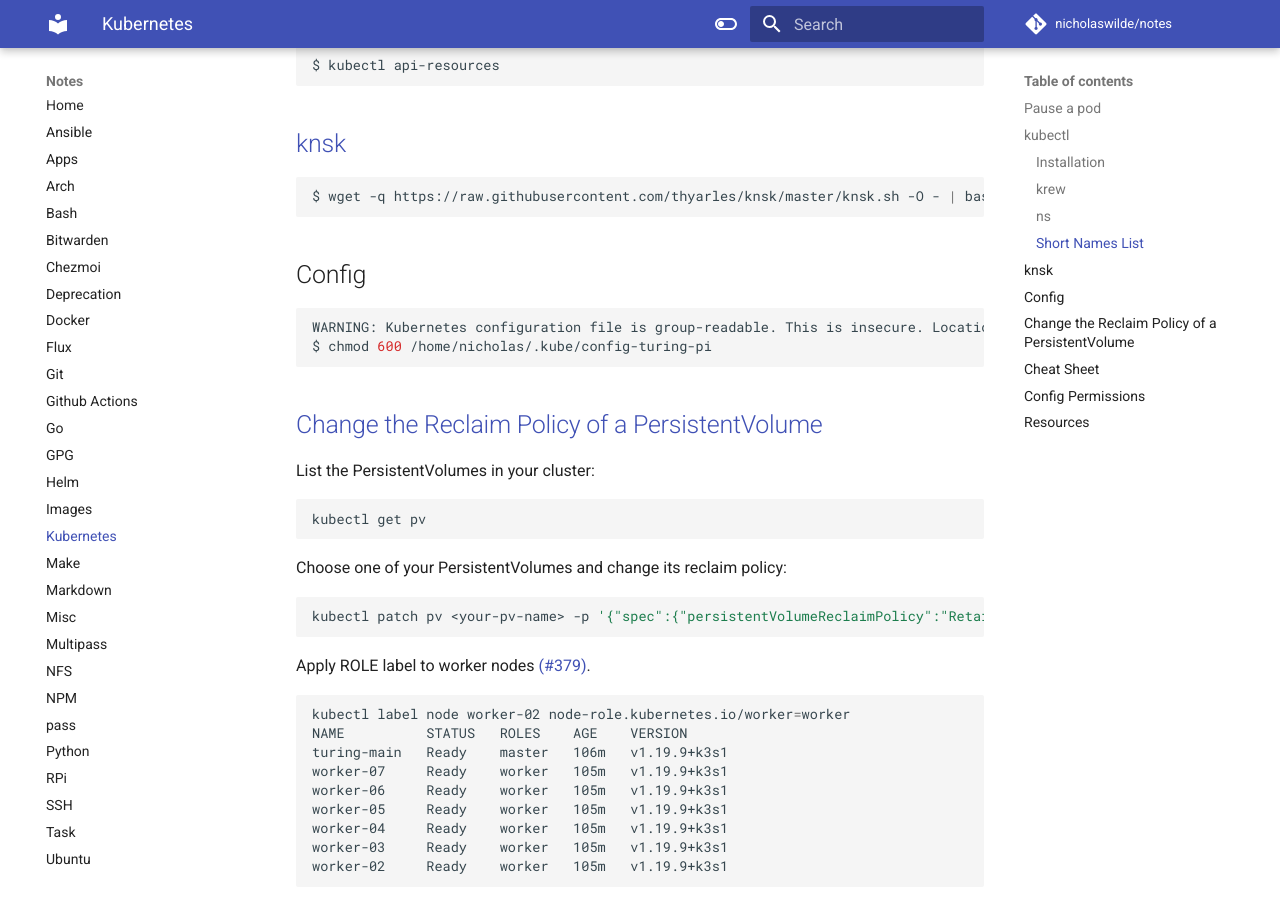
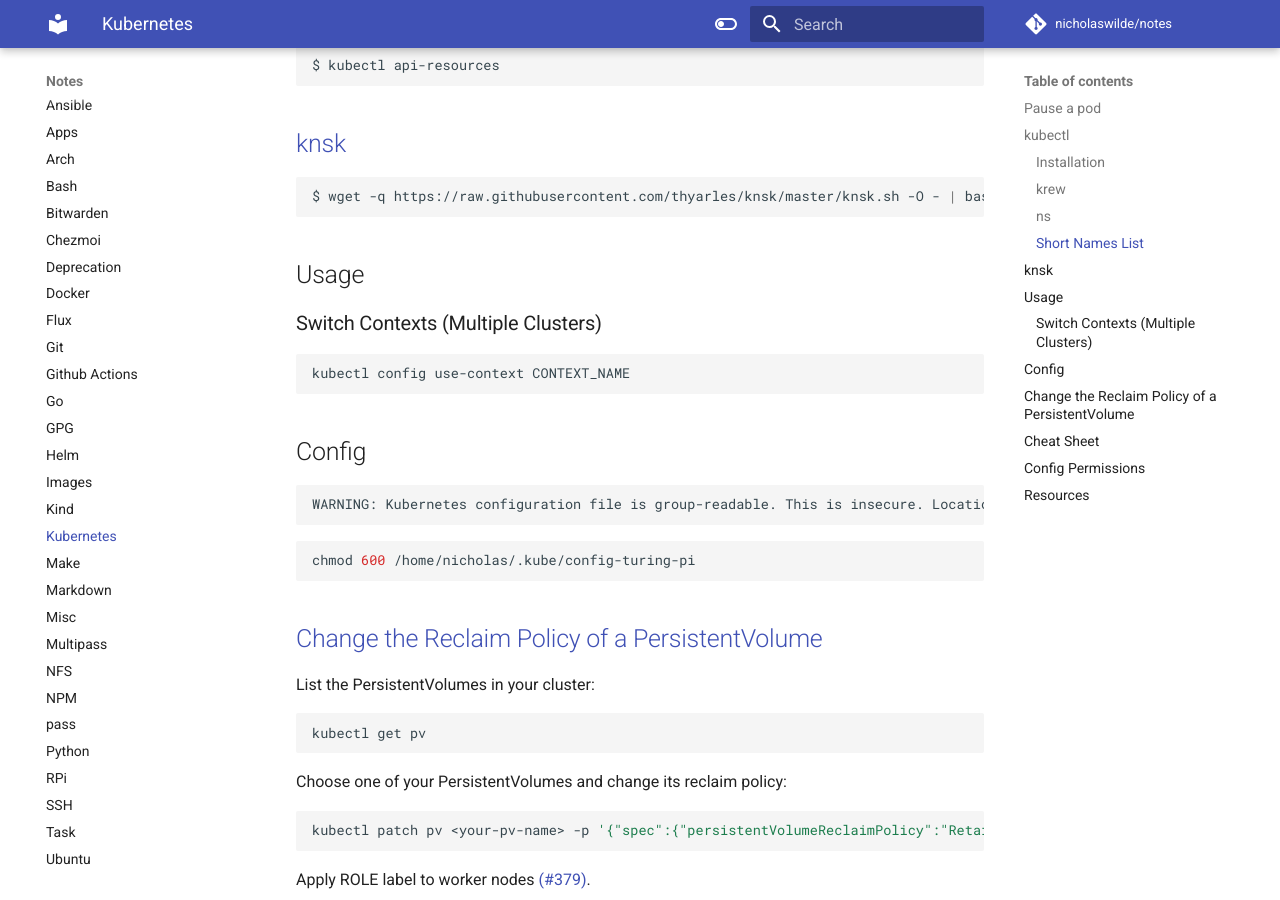
Before and after one commit to nicholaswilde/notes, an MkDocs documentation site: the page built from docs/kubernetes.md, in a window 1280 px wide and 900 px high, scrolled down 910 px. Built offline with MkDocs 1.6.1 and Material for MkDocs 9.7.7, drawn with Linux system fonts in a browser that asks for light colours; comment, search, counter and statistics services are not loaded.

Commit message:
Added Kind and updated Kubernetes
Signed-off-by: Nicholas Wilde <ncwilde43@gmail.com>

````diff
--- a/docs/kubernetes.md
+++ b/docs/kubernetes.md
@@ -48,11 +48,22 @@
 $ wget -q https://raw.githubusercontent.com/thyarles/knsk/master/knsk.sh -O - | bash
 ```
 
+## Usage
+
+### Switch Contexts (Multiple Clusters)
+
+```shell
+kubectl config use-context CONTEXT_NAME
+```
+
 ## Config
 
+```
+WARNING: Kubernetes configuration file is group-readable. This is insecure. Location: /home/nicholas/.kube/config-turing-pi
+```
+
 ```shell
-WARNING: Kubernetes configuration file is group-readable. This is insecure. Location: /home/nicholas/.kube/config-turing-pi
-$ chmod 600 /home/nicholas/.kube/config-turing-pi
+chmod 600 /home/nicholas/.kube/config-turing-pi
 ```
 
 ## [Change the Reclaim Policy of a PersistentVolume][pv]
--- a/mkdocs.yml
+++ b/mkdocs.yml
@@ -29,6 +29,7 @@
   - GPG: gpg.md
   - Helm: helm.md
   - Images: images.md
+  - Kind: kind.md
   - Kubernetes: kubernetes.md
   - Make: make.md
   - Markdown: markdown.md
````
Also changed, not shown: docs/kind.md (added, +21 -0 lines).
